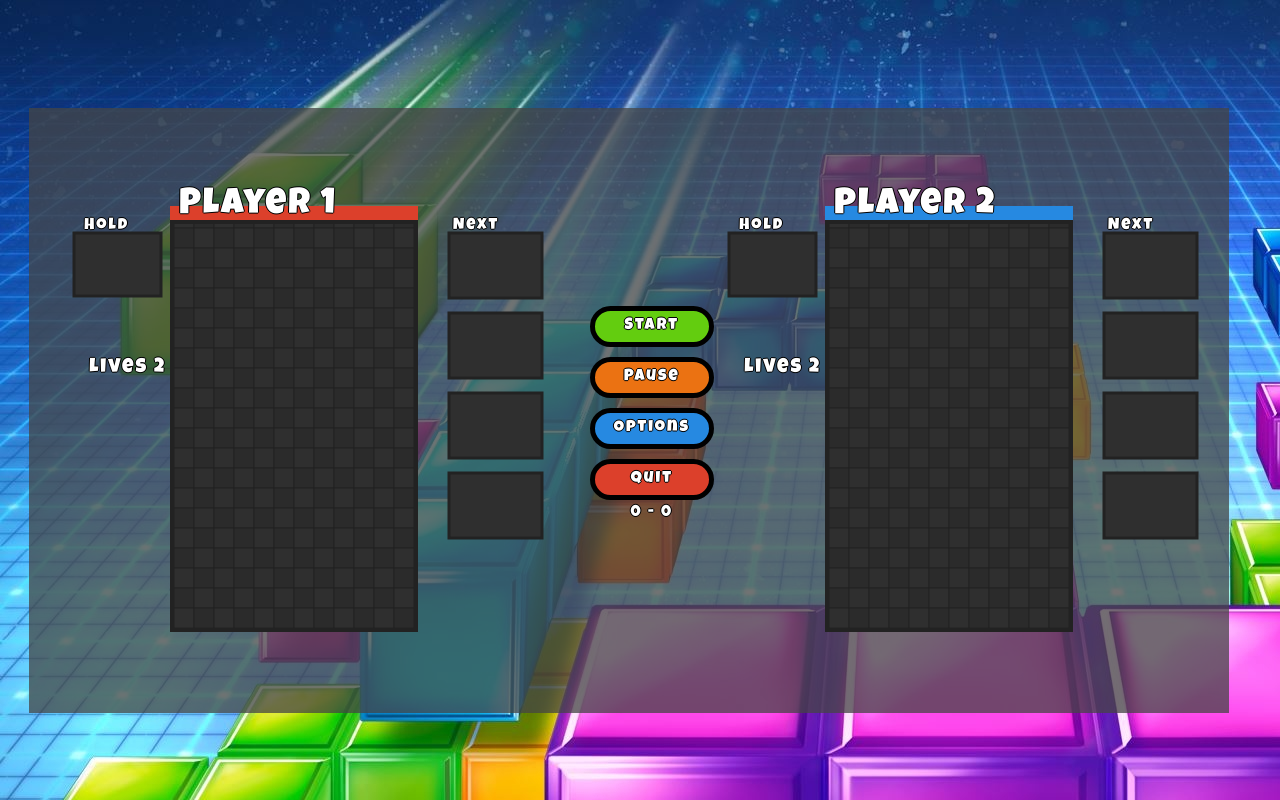
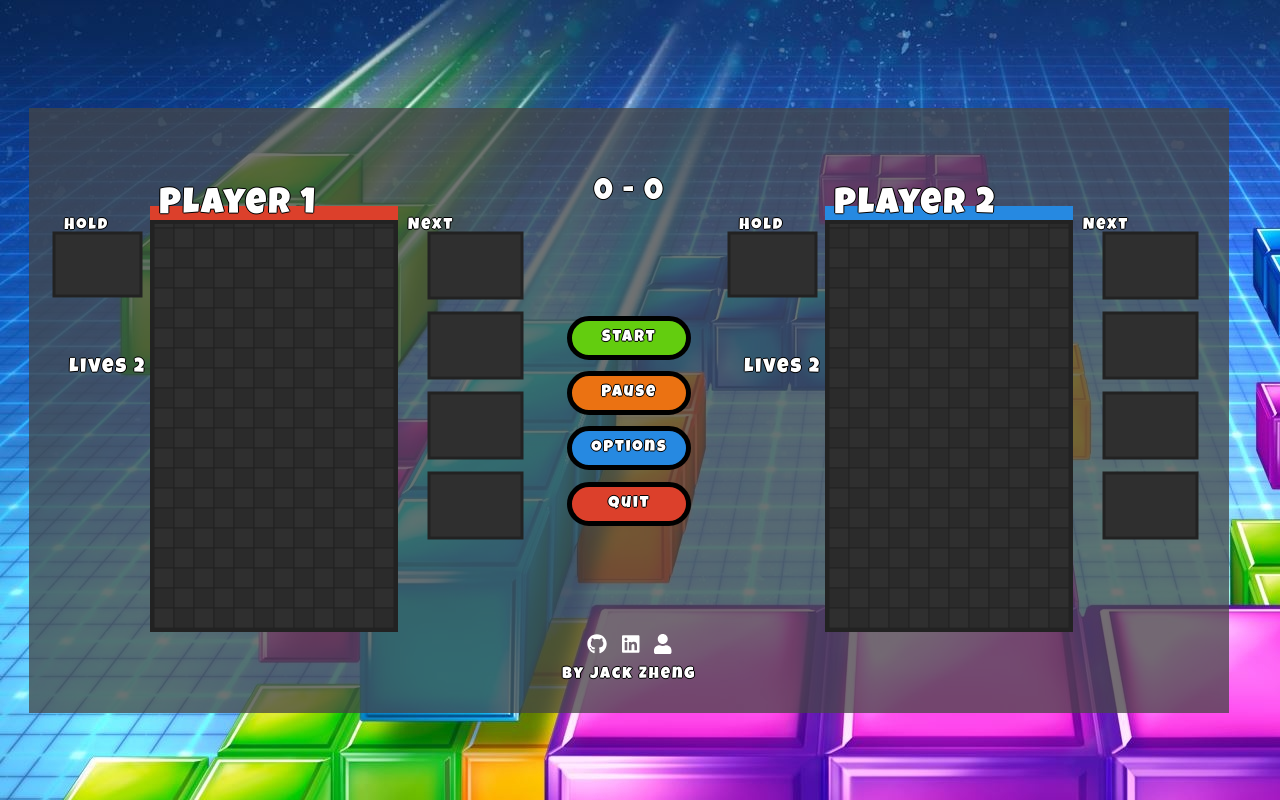
Before and after one commit to Jzheng213/puzzle_fighta, a website: page index.html in a window 1280 px wide. Drawn offline with nearby package versions, Linux system fonts and the light colour scheme.

Commit message:
Add links and name

```diff
--- a/asset/css/application.css
+++ b/asset/css/application.css
@@ -6,28 +6,40 @@ body{
 }
 
 .main-body{
+  box-sizing: border-box;
   background-image: url('../images/tetris_background.jpeg');
   background-repeat: no-repeat;
   display: flex;
   justify-content: space-evenly;
 }
 
+.middle-list{
+  box-sizing: border-box;
+  height: 100%;
+  padding: 20px 0;
+  display: flex;
+  flex-direction: column;
+  justify-content: space-between;
+  align-items: center;
+  width: 150px;
+}
+
 #option-list{
   z-index: 1;
   display: flex;
   flex-direction: column;
-  width: 105px;
-  height: 220px;
   align-items: center;
   justify-content: space-between;
-
+  height: 220px;
+  width: 100%;
 }
 
 #tetris-container{
+  box-sizing: border-box;
   margin-top: 100px;
   background-color: rgba(68,68,68,0.75);
-  width: 1200px;
   display: flex;
+  flex-direction: row;
   justify-content: space-between;
   align-items: center;
 }
@@ -65,7 +77,6 @@ body{
 
 .game-button-3d{
   position: absolute;
-
 }
 
 #start-button{
@@ -85,12 +96,10 @@ body{
 }
 
 #tetris-p1-container{
-  margin-left: 20px;
   position: relative;
 }
 
 #tetris-p2-container{
-  margin-right: 20px;
   position: relative;
 }
 
@@ -167,6 +176,10 @@ body{
   align-self: flex-end;
 
 }
+#score-board{
+  margin-top: 50px;
+  font-size: 30px;
+}
 
 .sound-container{
   display: flex;
@@ -230,3 +243,17 @@ body{
   margin-left: 50px;
   font-size: 18px;
 }
+
+.contact{
+  display: flex;
+  align-items: center;
+  flex-direction: column;
+}
+.contact div{
+  margin-bottom: 10px;
+}
+.contact a{
+  margin: 5px;
+  font-size: 20px;
+  color: white;
+}
--- a/index.html
+++ b/index.html
@@ -12,14 +12,27 @@
       <div id='tetris-p1-container'>
         <span class='player-name'>Player 1</span>
         <span class='hold'>Hold</span>
-        <canvas id='tetris-player1' width='550' height='600'></canvas>
+        <canvas id='tetris-player1' width='525' height='600'></canvas>
         <span class='next'>Next</span>
       </div>
-      <div id='option-list'></div>
+      <div class='middle-list'>
+        <div id='score-board'></div>
+        <div id='option-list'></div>
+        <div class='contact'>
+          <div>
+            <a href="https://github.com/jzheng213"><i class="fab fa-github"></i></a>
+            <a href="https://www.linkedin.com/in/jackzheng1/"><i class="fab fa-linkedin"></i></a>
+            <a href="http://jackzheng.me/"><i class="fas fa-user"></i></a>
+          </div>
+          <div>
+            by Jack Zheng
+          </div>
+        </div>
+      </div>
       <div id='tetris-p2-container'>
         <span class='player-name'>Player 2</span>
         <span class='hold'>Hold</span>
-        <canvas id='tetris-player2' width='550' height='600'></canvas>
+        <canvas id='tetris-player2' width='525' height='600'></canvas>
         <span class='next'>Next</span>
       </div>
     </div>
--- a/src/index.js
+++ b/src/index.js
@@ -119,9 +119,10 @@ tetrisContainer.appendChild(btnStartGame());
 tetrisContainer.appendChild(btnPauseGame());
 tetrisContainer.appendChild(btnOptions());
 tetrisContainer.appendChild(btnQuitGame());
-tetrisContainer.appendChild(record());
 
-const optionModal = document.getElementById('inner-modal-content');
+const scoreBoard = document.getElementById('score-board');
+scoreBoard.appendChild(record());
+
 const p1Container = document.getElementById('tetris-p1-container');
 const p2Container = document.getElementById('tetris-p2-container');
 p1Container.appendChild(playerLives('player1'));
```
Also changed, not shown: dist/main.js.
